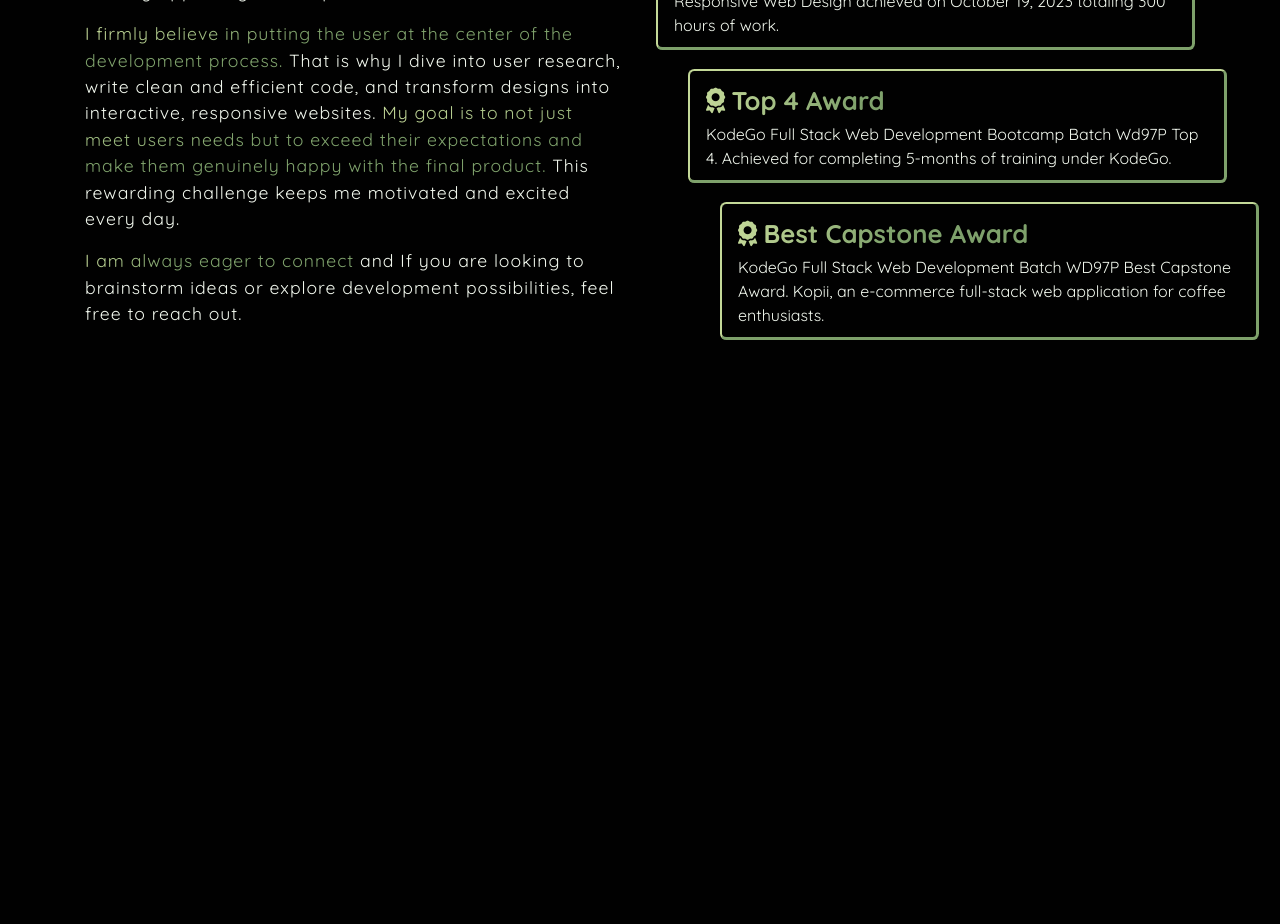
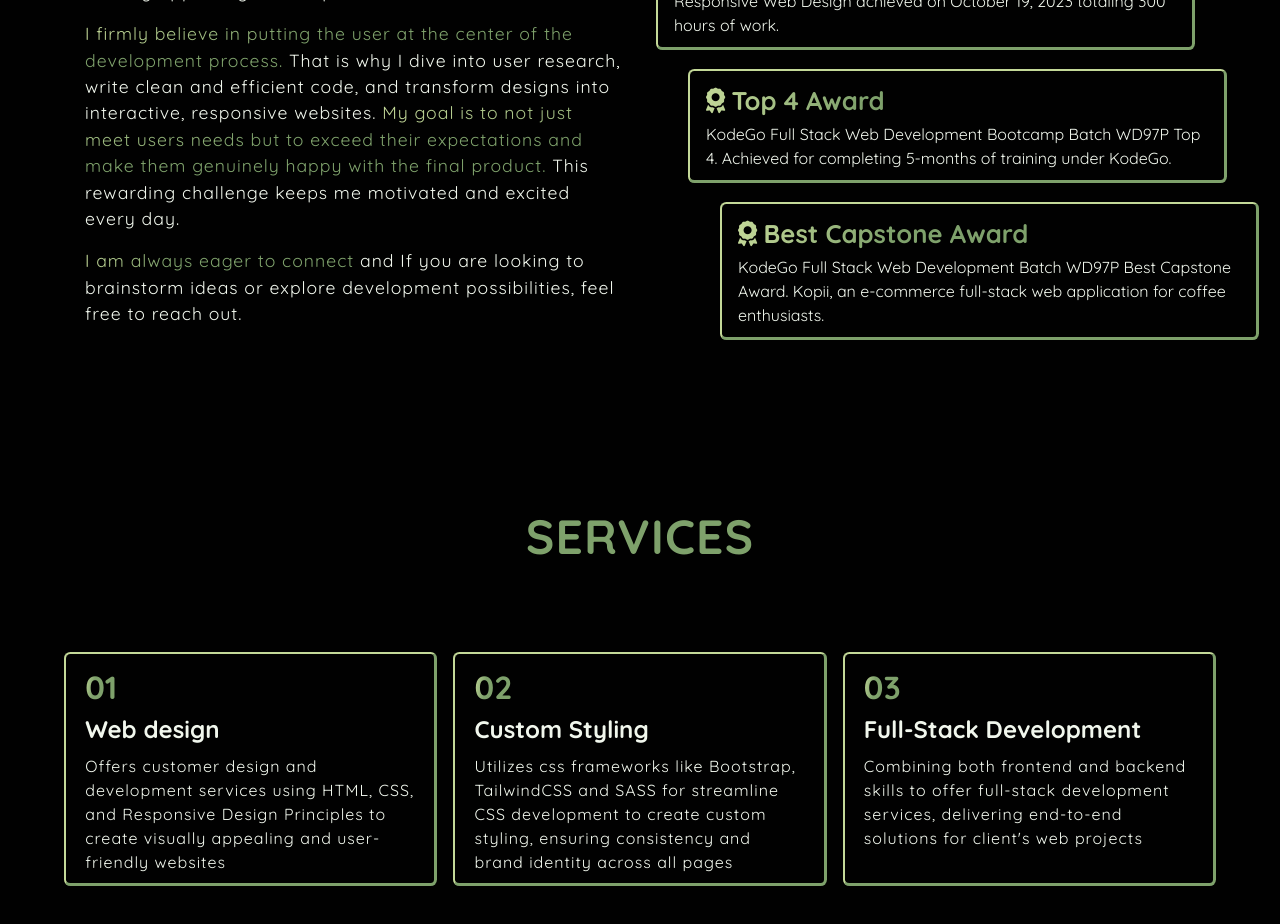
Before and after one commit to Taannn/website-portfolio-tan, a React (Vite) app: page / in a window 1280 px wide. Shown: the part 1120-2044 px from the top of the page. Before the commit the page ends 1540 px from the top, so only its background shows below. Built offline with nearby package versions, Linux system fonts and the light colour scheme.

Commit message:
services section done: update

```diff
--- a/src/App.jsx
+++ b/src/App.jsx
@@ -1,6 +1,7 @@
 import About from "./components/about/About"
 import Hero from "./components/hero/Hero"
 import Navbar from "./components/navbar/Navbar"
+import Services from "./components/services/Services"
 
 const App = () => {
   return (
@@ -12,8 +13,7 @@ const App = () => {
       <main>
         <Hero />
         <About />
-        {/* <Achievements /> */}
-        {/* <Services /> */}
+        <Services />
         {/* <Projects /> */}
         {/* <Contact /> */}
       </main>
--- /dev/null
+++ b/src/assets/services_data.js
@@ -0,0 +1,19 @@
+const services_data = [
+    {
+        s_no:"01",
+        s_name:"Web design",
+        s_desc:"Offers customer design and development services using HTML, CSS, and Responsive Design Principles to create visually appealing and user-friendly websites"
+    },
+    {
+        s_no:"02",
+        s_name:"Custom Styling",
+        s_desc:"Utilizes css frameworks like Bootstrap, TailwindCSS and SASS for streamline CSS development to create custom styling, ensuring consistency and brand identity across all pages"
+    },
+    {
+        s_no:"03",
+        s_name:"Full-Stack Development",
+        s_desc:"Combining both frontend and backend skills to offer full-stack development services, delivering end-to-end solutions for client's web projects"
+    },
+]
+
+export default services_data;
--- a/src/components/about/About.css
+++ b/src/components/about/About.css
@@ -35,10 +35,11 @@
 .about-achievement {
   padding: 0.6rem 1rem;
   position: relative;
-  transition: background 0.2s ease-in;
+  transition: transform 0.3s ease-in;
 }
 .about-achievement:hover {
-  background: linear-gradient(278deg, var(--dark-slate-gray) 37%, var(--rich-black));
+  background-color: var(--rich-black);
+  transform: scale(1.02);
 }
 .about-achievement:nth-child(2) {
   left: 2rem;
--- a/src/components/about/About.jsx
+++ b/src/components/about/About.jsx
@@ -23,7 +23,7 @@ const About = () => {
           </div>
           <div className="about-achievement border-mint round-two">
             <h2 className="gradient"><i className="fa-solid fa-award"></i>Top 4 Award</h2>
-            <p>KodeGo Full Stack Web Development Bootcamp Batch Wd97P Top 4. Achieved for completing 5-months of training under KodeGo.</p>
+            <p>KodeGo Full Stack Web Development Bootcamp Batch WD97P Top 4. Achieved for completing 5-months of training under KodeGo.</p>
           </div>
           <div className="about-achievement border-mint round-two">
             <h2 className="gradient"><i className="fa-solid fa-award"></i>Best Capstone Award</h2>
--- /dev/null
+++ b/src/components/services/Services.css
@@ -0,0 +1,38 @@
+#services h1 {
+  font-size: 3rem;
+  letter-spacing: 1px;
+  text-align: center;
+  text-transform: uppercase;
+  margin-top: 5rem;
+}
+#services .three-block {
+  gap: 1rem;
+}
+.services-card {
+  height: 100%;
+  padding: 0.6rem 1.2rem;
+  transition: transform 0.3s ease;
+}
+.services-card:hover {
+  background: linear-gradient(270deg, var(--dark-brown) 25%, var(--olive));
+  transform: scale(1.03);
+}
+.services-card p {
+  margin-top: 0.4rem;
+  line-height: 1.1s;
+  letter-spacing: 1px;
+}
+.services-card .gradient {
+  font-size: 2rem;
+  font-weight: 900;
+}
+
+/* MEDIA QUERIES */
+@media (max-width: 560px) {
+  #services .three-block {
+    grid-template-columns: 1fr;
+  }
+  #services h1 {
+    margin-top: 0;
+  }
+}
--- /dev/null
+++ b/src/components/services/Services.jsx
@@ -0,0 +1,21 @@
+import "./Services.css"
+import services_data from "../../assets/services_data"
+
+const Services = () => {
+  return (
+    <section id="services">
+      <h1 className="gradient">Services</h1>
+      <div className="container three-block section-spacing">
+        {services_data.map((service, index) => (
+          <div className="services-card border-mint round-two" key={index}>
+            <span className="gradient">{service.s_no}</span>
+            <h2>{service.s_name}</h2>
+            <p>{service.s_desc}</p>
+          </div>
+        ))}
+      </div>
+    </section>
+  )
+}
+
+export default Services
```
